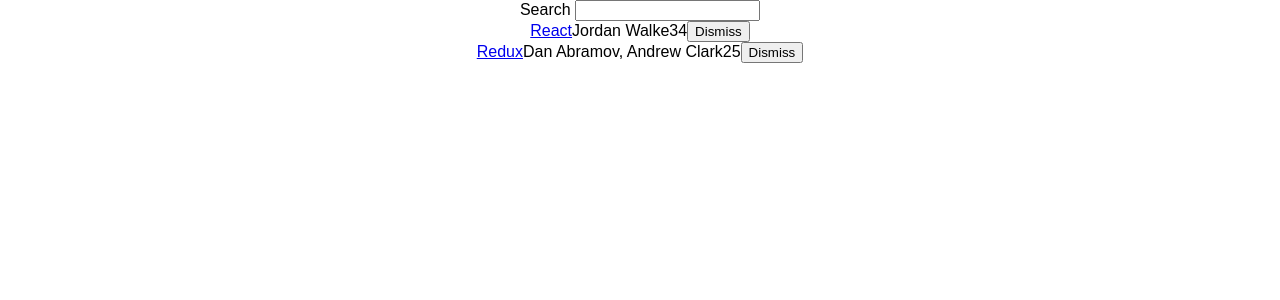
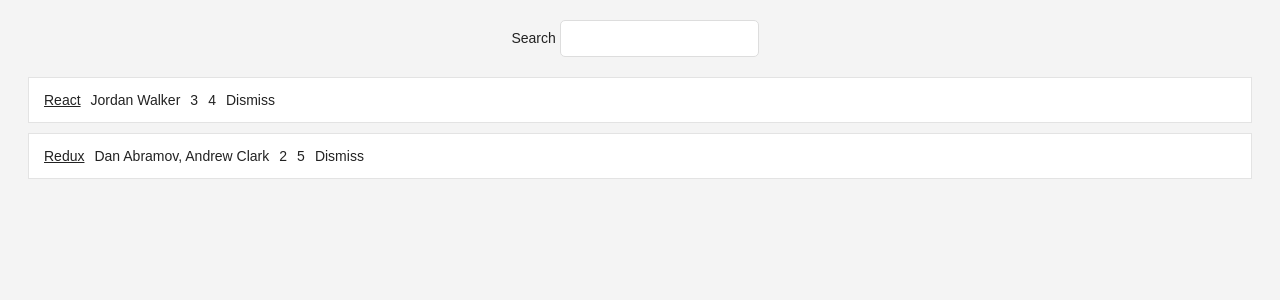
Before and after one commit to rwilhel/hackernews, a React (Create React App) app: page / in a window 1280 px wide. Shown: the top 300 px of the page. Built offline with nearby package versions, Linux system fonts and the light colour scheme.

Commit message:
Adds styling to the application

```diff
--- a/src/App.css
+++ b/src/App.css
@@ -1,28 +1,63 @@
-.App {
+.page {
+  margin: 20px;
+}
+
+.interactions {
   text-align: center;
 }
 
-.App-logo {
-  animation: App-logo-spin infinite 20s linear;
-  height: 80px;
+.table {
+  margin: 20px 0;
 }
 
-.App-header {
-  background-color: #222;
-  height: 150px;
-  padding: 20px;
-  color: white;
+.table-header {
+  display: flex;
+  line-height: 24px;
+  font-size: 16px;
+  padding: 0 10px;
+  justify-content: space-between;
 }
 
-.App-title {
-  font-size: 1.5em;
+.table-empty {
+  margin: 200px;
+  text-align: center;
+  font-size: 16px;
 }
 
-.App-intro {
-  font-size: large;
+.table-row {
+  display: flex;
+  line-height: 24px;
+  white-space: nowrap;
+  margin: 10px 0;
+  padding: 10px;
+  background: #ffffff;
+  border: 1px solid #e3e3e3;
 }
 
-@keyframes App-logo-spin {
-  from { transform: rotate(0deg); }
-  to { transform: rotate(360deg); }
+.table-header > span {
+  overflow: hidden;
+  text-overflow: ellipsis;
+  padding: 0 5px;
 }
+
+.table-row > span {
+  overflow: hidden;
+  text-overflow: ellipsis;
+  padding: 0 5px;
+}
+
+.button-inline {
+  border-width: 0;
+  background: transparent;
+  color: inherit;
+  text-align: inherit;
+  -webkit-font-smoothing: inherit;
+  padding: 0;
+  font-size: inherit;
+  cursor: pointer;
+}
+
+.button-active {
+  border-radius: 0;
+  border-bottom: 1px solid #38BB6C;
+}
--- a/src/App.js
+++ b/src/App.js
@@ -5,7 +5,7 @@
   {
     title: 'React',
     url: 'https://facebook.github.io/react/',
-    author: 'Jordan Walke',
+    author: 'Jordan Walker',
     num_comments: 3,
     points: 4,
     objectID: 0,
@@ -50,13 +50,15 @@
   render() {
     const { searchTerm, list } = this.state;
     return (
-      <div className="App">
+      <div className="page">
+        <div className="interactions">
           <Search
             value={searchTerm}
             onChange={this.onSearchChange}
           >
             Search
           </Search>
+        </div>
         <Table
           list={list}
           pattern={searchTerm}
@@ -78,9 +80,9 @@
 
 
 const Table = ({ list, pattern, onDismiss }) =>
-  <div>
+  <div className="table">
     { list.filter(isSearched(pattern)).map(item =>
-      <div key={item.objectID}>
+      <div key={item.objectID} className="table-row">
         <span>
           <a href={item.url}>{item.title}</a>
         </span>
@@ -88,7 +90,10 @@
         <span>{item.num_comments}</span>
         <span>{item.points}</span>
         <span>
-          <Button onClick={() => onDismiss(item.objectID)}>
+          <Button
+            onClick={() => onDismiss(item.objectID)}
+            className="button-inline"
+          >
             Dismiss
           </Button>
         </span>
--- a/src/index.css
+++ b/src/index.css
@@ -1,5 +1,44 @@
 body {
+  color: #222;
+  background: #f4f4f4;
+  font: 400 14px CoreSans, Arial, sans-serif;
+}
+
+a {
+  color: #222;
+}
+
+a:hover {
+  text-decoration: underline;
+}
+
+ul, li {
+  list-style: none;
+  padding: 0;
   margin: 0;
-  padding: 0;
-  font-family: sans-serif;
 }
+
+input {
+  padding: 10px;
+  border-radius: 5px;
+  outline: none;
+  margin-right: 10px;
+  border: 1px solid #dddddd;
+}
+
+button {
+  padding: 10px;
+  border-radius: 5px;
+  border: 1px solid #dddddd;
+  background: transparent;
+  color: #808080;
+  cursor: pointer;
+}
+
+button:hover {
+  color: #222;
+}
+
+*:focus {
+  outline: none;
+}
```
Lines whose indentation alone changed are shown as unchanged.
